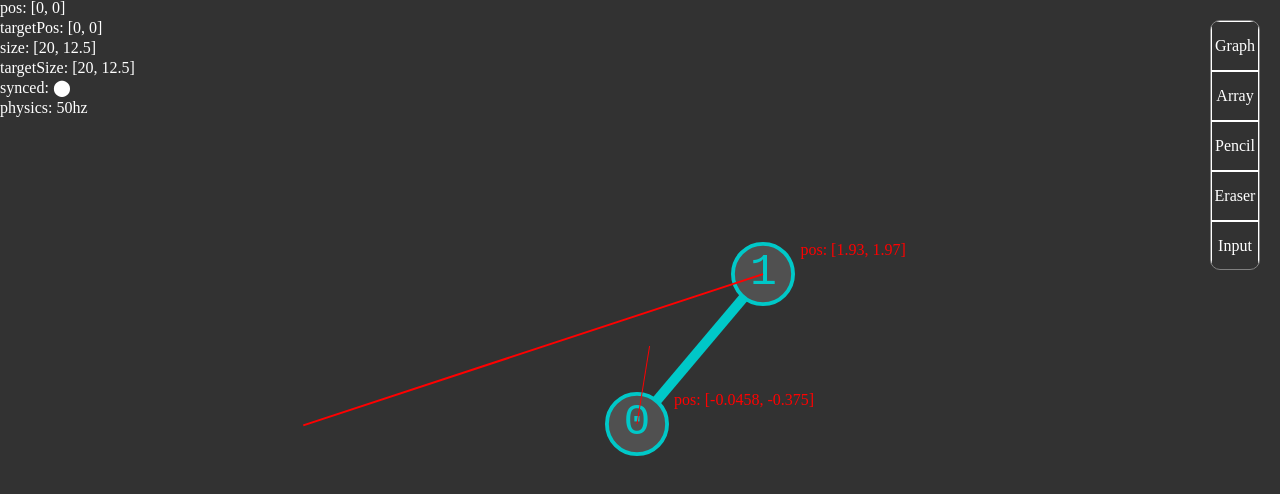
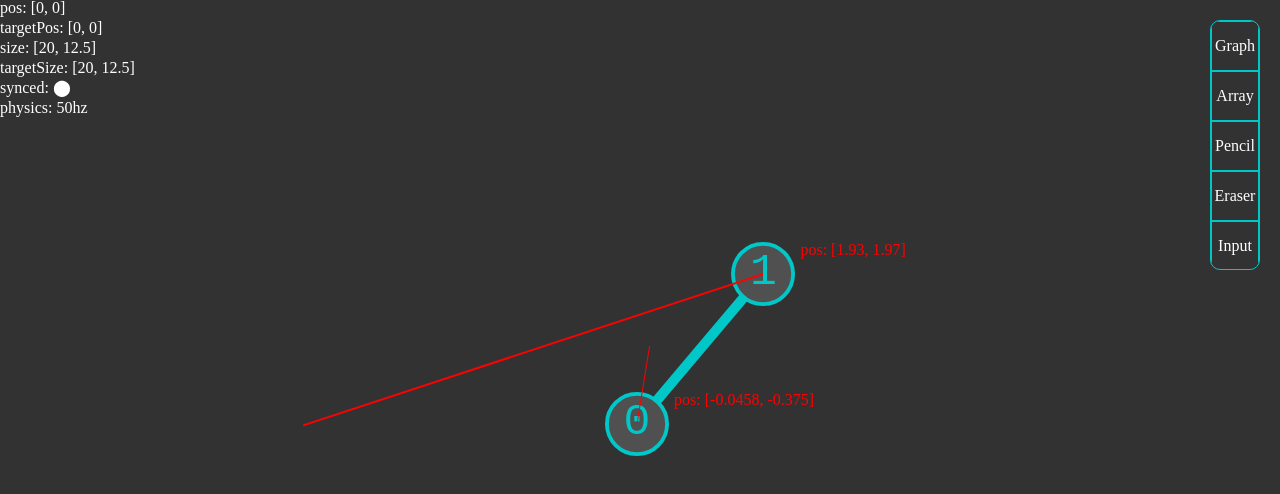
Before and after one commit to CameronHonis/Algodesi, a React (Create React App) app: page / in a window 1280 px wide. Shown: the top 494 px of the page. Built offline with nearby package versions, Linux system fonts and the light colour scheme.

Commit message:
change selectionbar border color

```diff
--- a/src/index.css
+++ b/src/index.css
@@ -82,11 +82,11 @@ body {
   border-radius: 10px;
   overflow: hidden;
   z-index: 500;
-  border: 1px solid grey;
+  border: 1px solid rgb(0, 200, 200);
 }
 
 .itemSelection {
-  border: 1px solid white;
+  border: 1px solid rgb(0, 200, 200);
   display: flex;
   justify-content: center;
   align-items: center;
```
Also changed, not shown: 1 other file (tests, documents, lock files or other folders).
